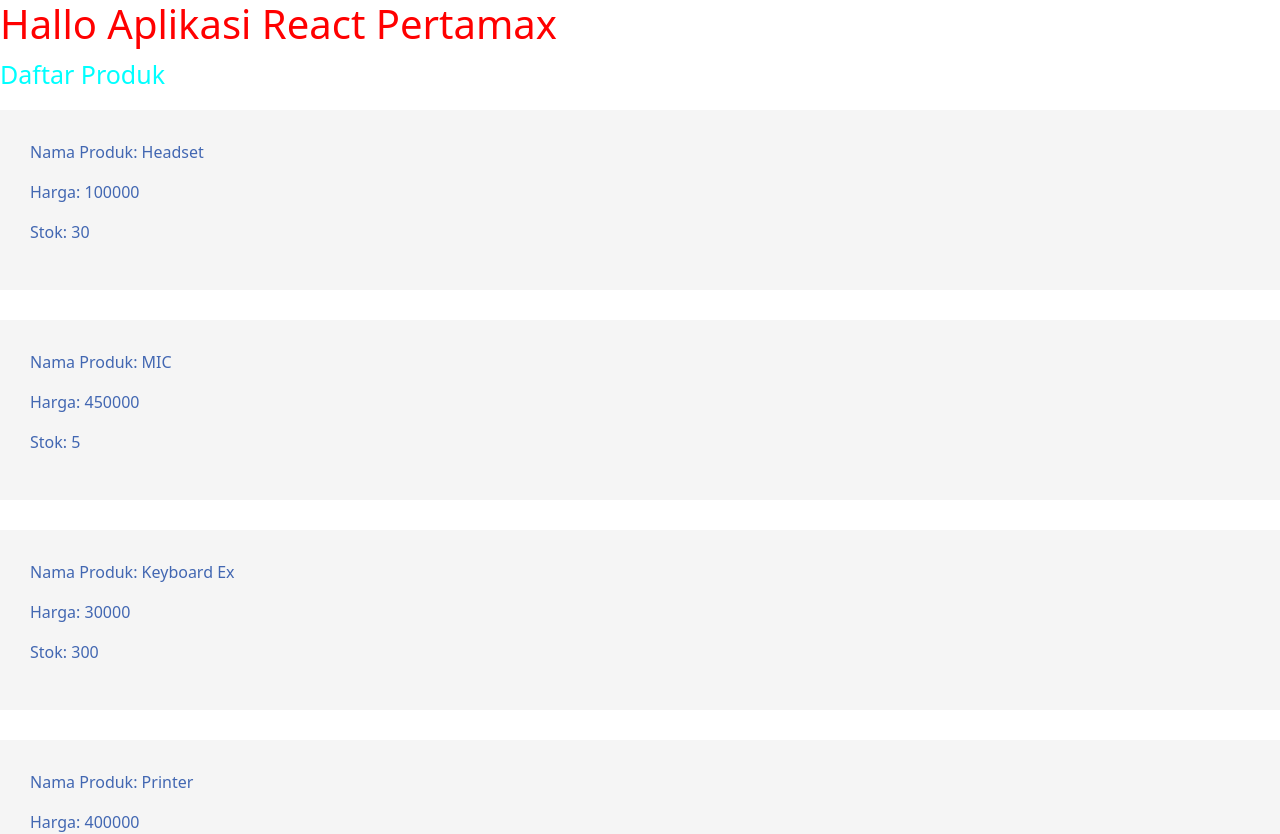
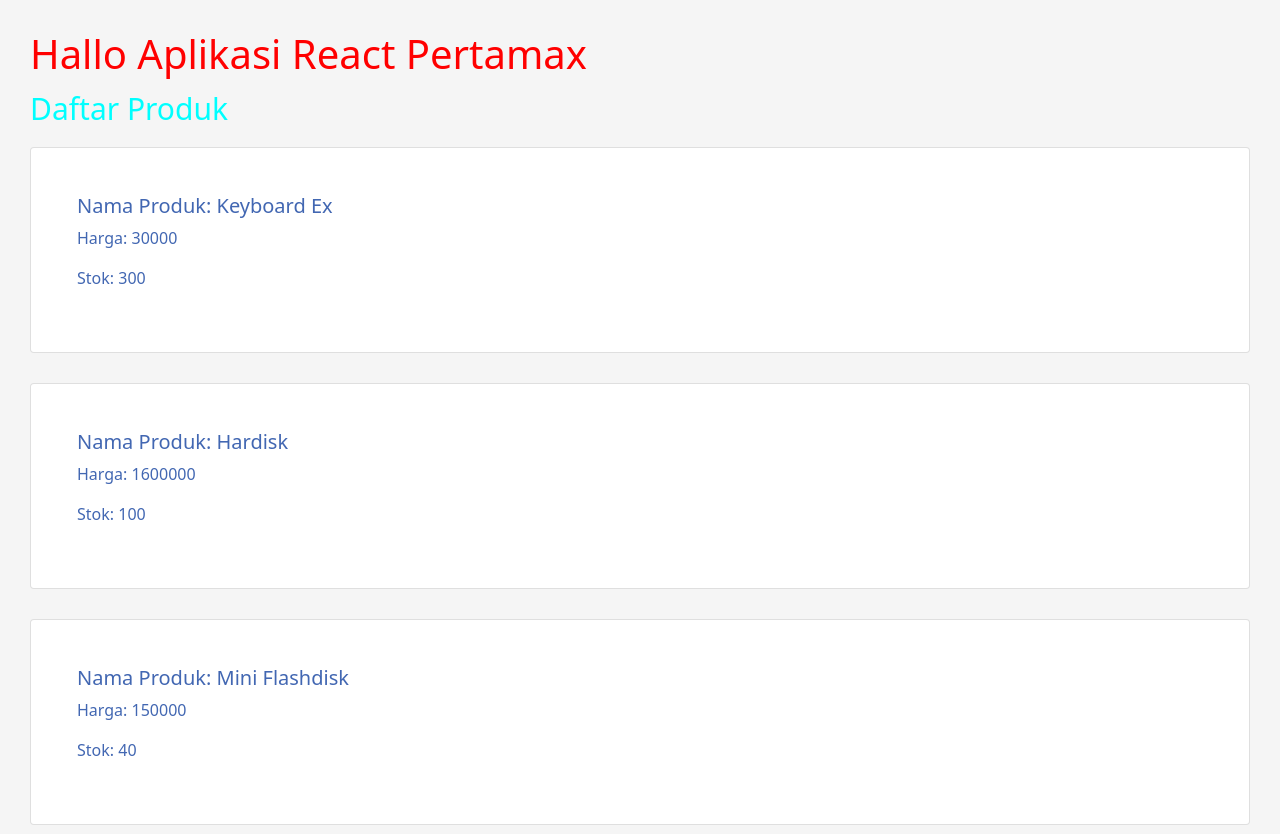
Before and after one commit to purwokang/wsl-idrcorner-react-tutorial1, a React (Create React App) app: page / in a window 1280 px wide. Shown: the top 834 px of the page. Built offline with nearby package versions, Linux system fonts and the light colour scheme.

Commit message:
conditional rendering dengan if

```diff
--- a/src/Produk.js
+++ b/src/Produk.js
@@ -9,13 +9,21 @@ const Produk = ({ produkProduk }) => {
     // bekerja dengan react akan banyak menggunakan kombinasi dari container component dan ui (fungsioinal) component
 
     const listProduk = produkProduk.map(produk => {
-        return (
-            <div className='kotak' key={produk.id} >
-                <p>Nama Produk: {produk.namaProduk}</p>
-                <p>Harga: {produk.harga}</p>
-                <p>Stok: {produk.stok}</p>
-            </div>
-        )
+
+        if (produk.stok > 30) {
+            return (
+                <div className="card kotak">
+                    <div className='card-body' key={produk.id} >
+                        <h5 className='card-title' >Nama Produk: {produk.namaProduk}</h5>
+                        <p>Harga: {produk.harga}</p>
+                        <p>Stok: {produk.stok}</p>
+                    </div>
+                </div>
+            )
+        } else {
+            return null;
+        }
+
     })
 
     return (
--- a/src/Style.module.css
+++ b/src/Style.module.css
@@ -1,4 +1,4 @@
 .judul {
-  font-size: 25px;
+  font-size: 30px;
   color: aqua;
 }
--- a/src/index.css
+++ b/src/index.css
@@ -12,9 +12,14 @@ code {
     monospace;
 } */
 
+body {
+  background: whitesmoke;
+  padding: 30px;
+}
+
 .kotak {
   padding: 30px;
-  background: whitesmoke;
+  background: white;
   margin-bottom: 30px;
   color: #4267b2;
 }
```
